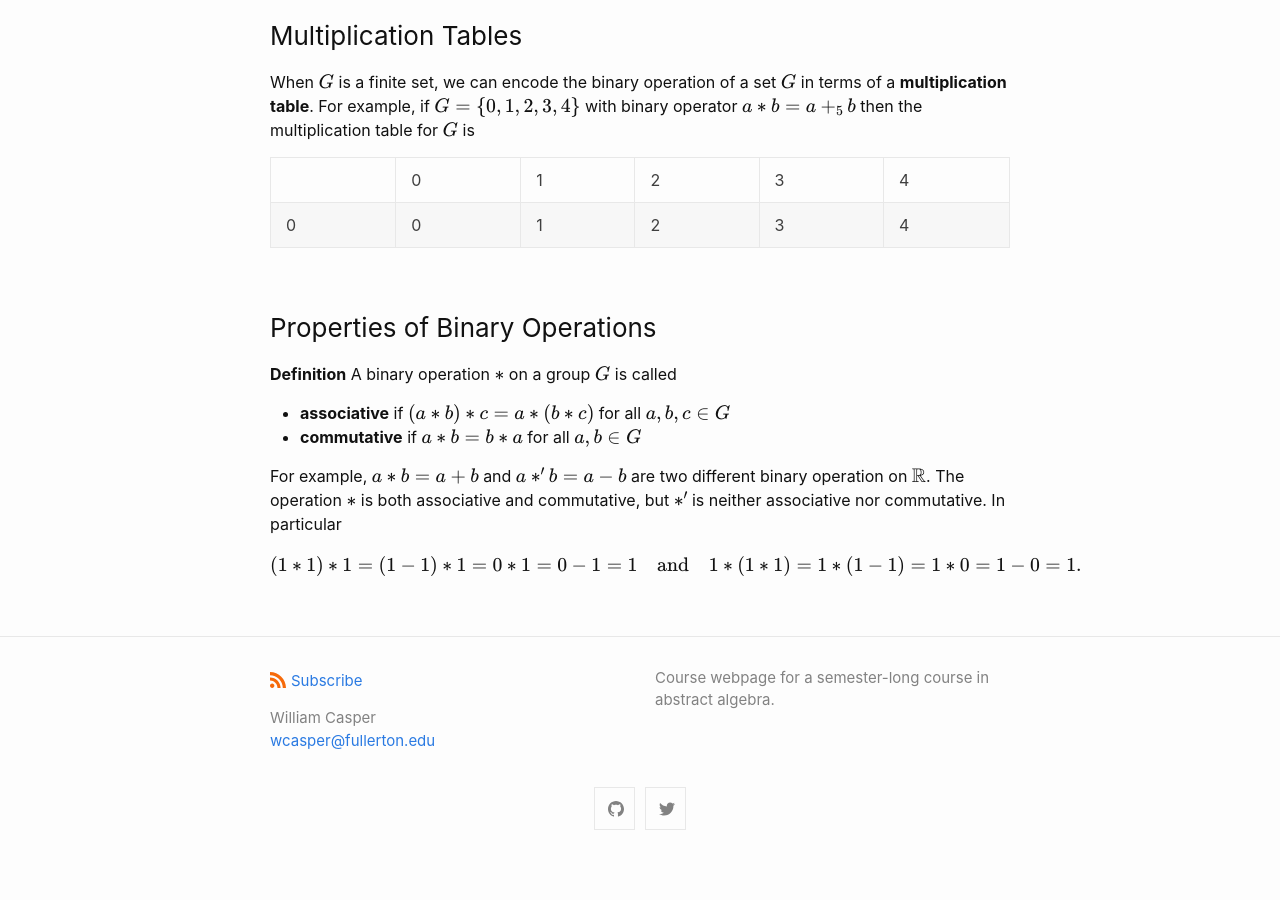
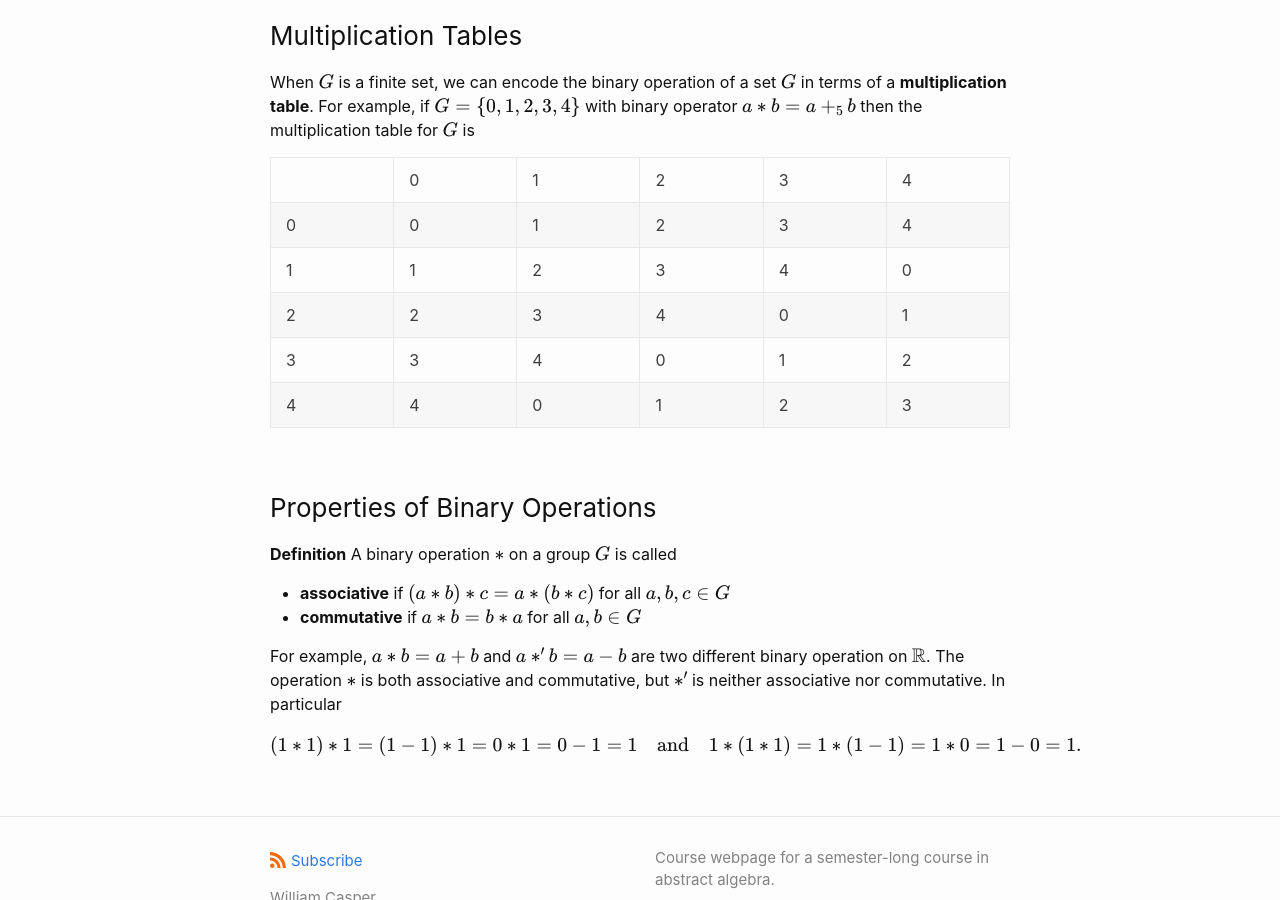
Before and after one commit to wcasper/math407spring2021, a Jekyll site: the page built from _posts/2021-01-28-part-2-binary-operations.md, in a window 1280 px wide and 900 px high, scrolled down 1018 px. Built offline with Jekyll 4.4.1, drawn with Linux system fonts in a browser that asks for light colours; before the commit the page ends 1883 px from its top, so only the background shows below that.

Commit message:
added multiplication table for Z_5

```diff
--- a/_posts/2021-01-28-part-2-binary-operations.md
+++ b/_posts/2021-01-28-part-2-binary-operations.md
@@ -28,6 +28,10 @@ For example, if $$G = \{0,1,2,3,4\}$$ with binary operator $$a*b = a+_5b$$ then
 
 |   | 0 | 1 | 2 | 3 | 4 |
 | 0 | 0 | 1 | 2 | 3 | 4 |
+| 1 | 1 | 2 | 3 | 4 | 0 |
+| 2 | 2 | 3 | 4 | 0 | 1 |
+| 3 | 3 | 4 | 0 | 1 | 2 |
+| 4 | 4 | 0 | 1 | 2 | 3 |
 
 
 ### Properties of Binary Operations
```
